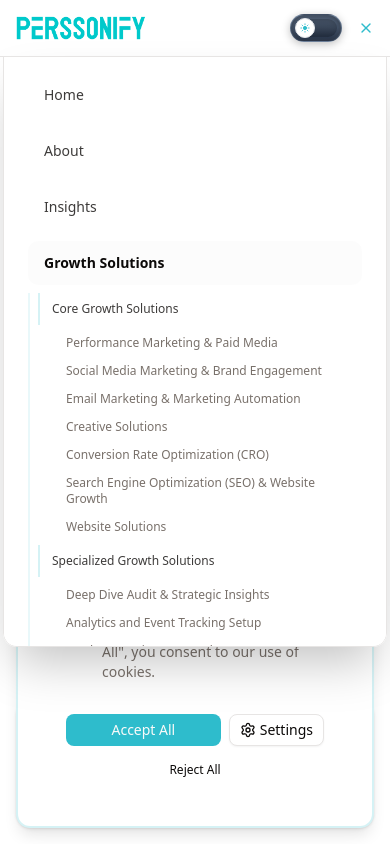
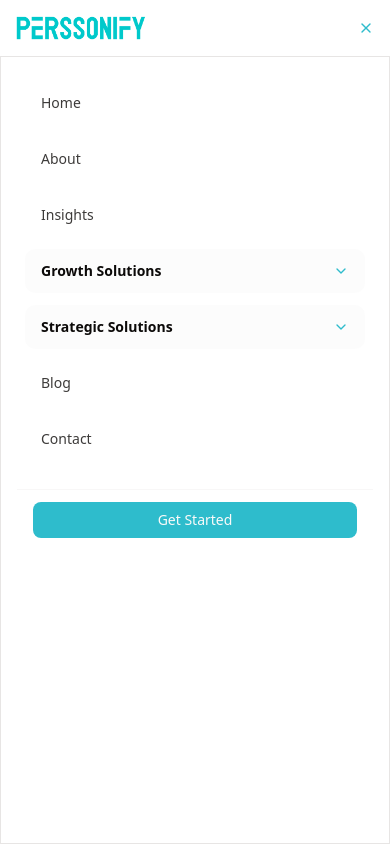
Before and after one commit to Perssonify/Perssonify-Web-Frontend, a Next.js app: page /contact in a window 390 px wide. Both pictures are taken after a click on the element 364 px from the left and 28 px from the top of the page. Shown: the top 844 px of the page. Built offline with nearby package versions, Linux system fonts and the light colour scheme.

Commit message:
Mobile menu added

```diff
--- a/src/common/layout/footer/index.tsx
+++ b/src/common/layout/footer/index.tsx
@@ -1,8 +1,8 @@
-import * as React from "react"
-import Link from "next/link"
-import { Button } from "@/components/ui/button"
-import { Input } from "@/components/ui/input"
-import { Send } from "lucide-react"
+import * as React from "react";
+import Link from "next/link";
+import { Button } from "@/components/ui/button";
+import { Input } from "@/components/ui/input";
+import { Send } from "lucide-react";
 import Image from "next/image";
 
 const Footer: React.FC = () => {
@@ -12,7 +12,7 @@ const Footer: React.FC = () => {
 
   const handleLogoClick = () => {
     setTimeout(() => {
-      window.scrollTo({ top: 0, left: 0, behavior: 'smooth' });
+      window.scrollTo({ top: 0, left: 0, behavior: "smooth" });
     }, 100);
   };
 
@@ -22,7 +22,7 @@ const Footer: React.FC = () => {
 
     setIsSubscribing(true);
     try {
-      await new Promise(resolve => setTimeout(resolve, 1000));
+      await new Promise((resolve) => setTimeout(resolve, 1000));
       alert("Thanks for subscribing! We'll be in touch soon.");
       setEmail("");
     } catch {
@@ -33,46 +33,73 @@ const Footer: React.FC = () => {
   };
 
   const navigation = [
-    { name: 'Home', href: '/' },
-    { name: 'About', href: '/about' },
-    { name: 'Insights', href: '/insights' },
-    { name: 'Blog', href: '/blog' },
-    { name: 'Contact', href: '/contact' },
+    { name: "Home", href: "/" },
+    { name: "About", href: "/about" },
+    { name: "Insights", href: "/insights" },
+    { name: "Blog", href: "/blog" },
+    { name: "Contact", href: "/contact" },
   ];
 
   const solutions = {
     coreGrowth: [
-      { name: 'Performance Marketing & Paid Media', href: '/performance-marketing' },
-      { name: 'Social Media Marketing & Brand Engagement', href: '/social-media-marketing' },
-      { name: 'Email Marketing & Marketing Automation', href: '/email-marketing' },
-      { name: 'Creative Solutions', href: '/creative-solutions' },
-      { name: 'Conversion Rate Optimization (CRO)', href: '/conversion-optimization' },
-      { name: 'SEO & Website Growth', href: '/seo-website-growth' },
-      { name: 'Website Solutions', href: '/website-solutions' },
+      {
+        name: "Performance Marketing & Paid Media",
+        href: "/performance-marketing",
+      },
+      {
+        name: "Social Media Marketing & Brand Engagement",
+        href: "/social-media-marketing",
+      },
+      {
+        name: "Email Marketing & Marketing Automation",
+        href: "/email-marketing",
+      },
+      { name: "Creative Solutions", href: "/creative-solutions" },
+      {
+        name: "Conversion Rate Optimization (CRO)",
+        href: "/conversion-optimization",
+      },
+      { name: "SEO & Website Growth", href: "/seo-website-growth" },
+      { name: "Website Solutions", href: "/website-solutions" },
     ],
     specializedGrowth: [
-      { name: 'Deep Dive Audit & Strategic Insights', href: '/audit-insights' },
-      { name: 'Analytics and Event Tracking Setup', href: '/analytics-tracking' },
-      { name: 'Lead Generation & Funnel Strategy', href: '/lead-generation' },
-      { name: 'Brand Architecture & Strategy', href: '/brand-strategy' },
-      { name: 'Content Strategy & Planning', href: '/content-strategy' },
-      { name: 'AI-Accelerated Content Production', href: '/ai-content' },
-      { name: 'Executive Personal Branding', href: '/executive-branding' },
+      { name: "Deep Dive Audit & Strategic Insights", href: "/audit-insights" },
+      {
+        name: "Analytics and Event Tracking Setup",
+        href: "/analytics-tracking",
+      },
+      { name: "Lead Generation & Funnel Strategy", href: "/lead-generation" },
+      { name: "Brand Architecture & Strategy", href: "/brand-strategy" },
+      { name: "Content Strategy & Planning", href: "/content-strategy" },
+      { name: "AI-Accelerated Content Production", href: "/ai-content" },
+      { name: "Executive Personal Branding", href: "/executive-branding" },
     ],
     coreStrategic: [
-      { name: 'Process & Workflow Automation', href: '/process-automation' },
-      { name: 'Digital Systems Enablement', href: '/digital-systems-enablement' },
-      { name: 'Custom Solution Engineering', href: '/custom-solution-engineering' },
-      { name: 'Enterprise Evolution & Strategic Transformation', href: '/enterprise-evolution' },
+      { name: "Process & Workflow Automation", href: "/process-automation" },
+      {
+        name: "Digital Systems Enablement",
+        href: "/digital-systems-enablement",
+      },
+      {
+        name: "Custom Solution Engineering",
+        href: "/custom-solution-engineering",
+      },
+      {
+        name: "Enterprise Evolution & Strategic Transformation",
+        href: "/enterprise-evolution",
+      },
     ],
     strategicByFunction: [
-      { name: 'Finance Operations', href: '/finance-operations' },
-      { name: 'Operations', href: '/operations' },
-      { name: 'Human Resources', href: '/human-resources' },
-      { name: 'Compliance & Governance', href: '/compliance-governance' },
-      { name: 'Cross-Functional Leadership', href: '/cross-functional-leadership' },
-      { name: 'Market Research', href: '/market-research' },
-      { name: 'Process Optimization', href: '/process-optimization' },
+      { name: "Finance Operations", href: "/finance-operations" },
+      { name: "Operations", href: "/operations" },
+      { name: "Human Resources", href: "/human-resources" },
+      { name: "Compliance & Governance", href: "/compliance-governance" },
+      {
+        name: "Cross-Functional Leadership",
+        href: "/cross-functional-leadership",
+      },
+      { name: "Market Research", href: "/market-research" },
+      { name: "Process Optimization", href: "/process-optimization" },
     ],
   };
 
@@ -80,7 +107,7 @@ const Footer: React.FC = () => {
     <footer className="border-t bg-background text-foreground">
       <div className="container mx-auto px-4 py-6">
         {/* Main Footer Content */}
-        <div className="grid gap-6 grid-cols-1 md:grid-cols-2 lg:grid-cols-5 max-w-6xl mx-auto pl-2 sm:pl-4">
+        <div className="grid gap-6 grid-cols-1 md:grid-cols-2 lg:grid-cols-5 max-w-6xl mx-auto px-0 sm:px-4">
           {/* Brand & Newsletter - Single column on large screens */}
           <div className="space-y-3">
             <button
@@ -94,11 +121,12 @@ const Footer: React.FC = () => {
                 width={96}
                 height={32}
                 className="h-8 w-auto"
-                style={{ width: 'auto' }}
+                style={{ width: "auto" }}
               />
             </button>
             <p className="text-xs text-muted-foreground leading-relaxed">
-              Empowering businesses with growth and strategic solutions worldwide.
+              Empowering businesses with growth and strategic solutions
+              worldwide.
             </p>
             <div className="space-y-2">
               <p className="text-xs font-medium">Join our newsletter</p>
@@ -125,7 +153,9 @@ const Footer: React.FC = () => {
 
           {/* Navigation */}
           <div className="space-y-3">
-            <h3 className="text-xs font-semibold uppercase tracking-wider text-primary">Company</h3>
+            <h3 className="text-xs font-semibold uppercase tracking-wider text-primary">
+              Company
+            </h3>
             <ul className="space-y-1">
               {navigation.map((item) => (
                 <li key={item.name}>
@@ -142,7 +172,9 @@ const Footer: React.FC = () => {
 
           {/* Core Growth Solutions */}
           <div className="space-y-3">
-            <h3 className="text-xs font-semibold uppercase tracking-wider text-primary">Growth Solutions</h3>
+            <h3 className="text-xs font-semibold uppercase tracking-wider text-primary">
+              Growth Solutions
+            </h3>
             <ul className="space-y-1">
               {solutions.coreGrowth.map((item) => (
                 <li key={item.name}>
@@ -159,7 +191,9 @@ const Footer: React.FC = () => {
 
           {/* Specialized Growth Solutions */}
           <div className="space-y-3">
-            <h3 className="text-xs font-semibold uppercase tracking-wider text-primary">Specialized Solutions</h3>
+            <h3 className="text-xs font-semibold uppercase tracking-wider text-primary">
+              Specialized Solutions
+            </h3>
             <ul className="space-y-1">
               {solutions.specializedGrowth.map((item) => (
                 <li key={item.name}>
@@ -176,10 +210,14 @@ const Footer: React.FC = () => {
 
           {/* Strategic Solutions Combined */}
           <div className="space-y-3">
-            <h3 className="text-xs font-semibold uppercase tracking-wider text-primary">Strategic Solutions</h3>
+            <h3 className="text-xs font-semibold uppercase tracking-wider text-primary">
+              Strategic Solutions
+            </h3>
             <div className="space-y-2">
               <div>
-                <p className="text-xs font-medium text-foreground/80 mb-1">Core</p>
+                <p className="text-xs font-medium text-foreground/80 mb-1">
+                  Core
+                </p>
                 <ul className="space-y-1">
                   {solutions.coreStrategic.map((item) => (
                     <li key={item.name}>
@@ -194,7 +232,9 @@ const Footer: React.FC = () => {
                 </ul>
               </div>
               <div>
-                <p className="text-xs font-medium text-foreground/80 mb-1">By Function</p>
+                <p className="text-xs font-medium text-foreground/80 mb-1">
+                  By Function
+                </p>
                 <ul className="space-y-1">
                   {solutions.strategicByFunction.map((item) => (
                     <li key={item.name}>
@@ -213,7 +253,7 @@ const Footer: React.FC = () => {
         </div>
 
         {/* Bottom Bar */}
-        <div className="mt-6 pt-4 border-t flex flex-col sm:flex-row sm:items-center sm:justify-between gap-3">
+        <div className="mt-6 pt-4 border-t flex flex-col sm:flex-row sm:items-center sm:justify-between gap-3 max-w-6xl mx-auto px-0 sm:px-4">
           <div className="flex flex-col sm:flex-row sm:items-center gap-3 text-xs text-muted-foreground">
             <span>contact@perssonify.com</span>
             <span className="hidden sm:inline">•</span>
--- a/src/common/layout/header/index.tsx
+++ b/src/common/layout/header/index.tsx
@@ -8,6 +8,7 @@ import { Button } from "@/components/ui/button";
 import { Switch } from "./switch";
 import { motion, AnimatePresence } from "motion/react";
 import { AnimatedUnderline } from "@/components/ui/animated-underline";
+import { MobileMenu } from "./mobileMenu";
 
 interface HeaderProps {
   isDarkMode: boolean;
@@ -367,78 +368,14 @@ const Header: React.FC<HeaderProps> = ({ isDarkMode, toggleDarkMode }) => {
               ) : (
                 <Menu className="w-4 h-4 text-primary" />
               )}
-              </div>
+            </div>
           </div>
         </div>
 
         {/* Mobile menu */}
         <AnimatePresence>
           {isMenuOpen && (
-            <motion.div
-              initial={{ opacity: 0, height: 0 }}
-              animate={{ opacity: 1, height: "auto" }}
-              exit={{ opacity: 0, height: 0 }}
-              transition={{ duration: 0.3 }}
-              className="lg:hidden fixed top-[56px] left-1/2 -translate-x-1/2 w-full max-w-sm border border-border bg-background max-h-[70vh] overflow-y-auto rounded-b-xl shadow-2xl z-[100] flex flex-col px-4"
-            >
-              <div className="py-4 space-y-3 flex flex-col">
-                {navigation.map((item) => (
-                  <div key={item.name} className="flex flex-col">
-                    {item.hasDropdown ? (
-                      <div className="space-y-2">
-                        <Link
-                          href={item.href}
-                          onClick={() => setIsMenuOpen(false)}
-                          className="block px-4 py-3 text-sm font-semibold transition-colors hover:text-primary text-foreground bg-muted/30 rounded-lg mx-2"
-                        >
-                          {item.name}
-                        </Link>
-                        <div className="border-l-2 border-primary/10 ml-2 pl-2">
-                          {item.sections?.map((section) => (
-                            <div key={section.title} className="space-y-1 mt-1">
-                              <Link
-                                href={section.href}
-                                onClick={() => setIsMenuOpen(false)}
-                                className="block px-3 py-2 text-xs font-medium text-foreground/80 hover:text-primary transition-colors border-l-2 border-primary/20"
-                              >
-                                {section.title}
-                              </Link>
-                              <div className="flex flex-col ml-2">
-                                {section.items?.map((subItem) => (
-                                  <Link
-                                    key={subItem.name}
-                                    href={subItem.href}
-                                    onClick={() => setIsMenuOpen(false)}
-                                    className="block px-5 py-1.5 text-xs text-muted-foreground hover:text-primary transition-colors hover:bg-muted/30 rounded"
-                                  >
-                                    {subItem.name}
-                                  </Link>
-                                ))}
-                              </div>
-                            </div>
-                          ))}
-                        </div>
-                      </div>
-                    ) : (
-                      <Link
-                        href={item.href}
-                        onClick={() => setIsMenuOpen(false)}
-                        className="block px-4 py-3 text-sm font-medium transition-colors hover:text-primary text-foreground/80 hover:bg-muted/30 rounded-lg mx-2"
-                      >
-                        {item.name}
-                      </Link>
-                    )}
-                  </div>
-                ))}
-                <div className="px-4 py-3 border-t border-border/30 mt-4">
-                  <Button asChild className="w-full">
-                    <Link href="/contact" onClick={() => setIsMenuOpen(false)}>
-                      Get Started
-                    </Link>
-                  </Button>
-                </div>
-              </div>
-            </motion.div>
+            <MobileMenu setIsMenuOpen={setIsMenuOpen} navigation={navigation} />
           )}
         </AnimatePresence>
       </div>
--- /dev/null
+++ b/src/common/layout/header/mobileMenu/index.tsx
@@ -0,0 +1,71 @@
+"use client";
+
+import React from "react";
+import Link from "next/link";
+import { Button } from "@/components/ui/button";
+import { motion } from "motion/react";
+import { X } from "lucide-react";
+import { MainDropdown } from "./mainDropdown";
+
+interface HeaderProps {
+  setIsMenuOpen: (isOpen: boolean) => void;
+  navigation: any[];
+}
+
+export const MobileMenu: React.FC<HeaderProps> = ({
+  setIsMenuOpen,
+  navigation,
+}) => {
+  return (
+    <motion.div
+      initial={{ opacity: 0, height: 0 }}
+      animate={{ opacity: 1, height: "100dvh" }}
+      exit={{ opacity: 0, height: 0 }}
+      transition={{ duration: 0.3 }}
+      className="lg:hidden fixed top-0 left-0 w-full border bg-background overflow-y-auto z-[100] flex flex-col px-4"
+    >
+      <div className="flex items-center justify-between py-4 fixed top-0 left-0 w-full bg-background border-b px-4">
+        <Link
+          href="/"
+          className="flex items-center cursor-pointer hover:opacity-80 transition-opacity flex-shrink-0"
+          aria-label="Navigate to home page"
+        >
+          {/* eslint-disable-next-line @next/next/no-img-element */}
+          <img
+            src="/Logo-Teal.png"
+            alt="Perssonify Logo"
+            className="object-contain h-6 w-16 sm:h-8 sm:w-24"
+            style={{ width: "auto" }}
+          />
+        </Link>
+        <div onClick={() => setIsMenuOpen(false)} className="p-1 ml-1 pr-0">
+          <X className="w-4 h-4 text-primary" />
+        </div>
+      </div>
+      <div className="py-4 space-y-3 flex flex-col mt-16">
+        {navigation.map((item: any) => (
+          <div key={item.name} className="flex flex-col">
+            {item.hasDropdown ? (
+              <MainDropdown item={item} />
+            ) : (
+              <Link
+                href={item.href}
+                onClick={() => setIsMenuOpen(false)}
+                className="block px-4 py-3 text-sm font-medium transition-colors hover:text-primary text-foreground/80 hover:bg-muted/30 rounded-lg mx-2"
+              >
+                {item.name}
+              </Link>
+            )}
+          </div>
+        ))}
+        <div className="px-4 py-3 border-t border-border/30 mt-4">
+          <Button asChild className="w-full">
+            <Link href="/contact" onClick={() => setIsMenuOpen(false)}>
+              Get Started
+            </Link>
+          </Button>
+        </div>
+      </div>
+    </motion.div>
+  );
+};
--- /dev/null
+++ b/src/common/layout/header/mobileMenu/mainDropdown/index.tsx
@@ -0,0 +1,58 @@
+"use client";
+
+import React from "react";
+import Link from "next/link";
+import { ChevronDown } from "lucide-react";
+import { AnimatePresence, motion } from "framer-motion";
+import { SubDropdown } from "./subDropdown";
+
+interface HeaderProps {
+  item: {
+    name: string;
+    href: string;
+    sections?: {
+      title: string;
+      href: string;
+      items?: { name: string; href: string }[];
+    }[];
+  };
+}
+
+export const MainDropdown: React.FC<HeaderProps> = ({ item }) => {
+  const [isMenuOpen, setIsMenuOpen] = React.useState(false);
+
+  return (
+    <div className="space-y-2 px-4 py-3 text-sm font-semibold transition-colors hover:text-primary text-foreground bg-muted/30 rounded-lg mx-2">
+      <Link
+        href={item.href}
+        onClick={(e) => {
+          e.preventDefault();
+          setIsMenuOpen((open) => !open);
+        }}
+        className=" flex items-center justify-between"
+      >
+        {item.name}
+        <ChevronDown
+          className="w-4 h-4 text-primary transition-transform duration-200"
+          style={{ transform: isMenuOpen ? "rotate(180deg)" : "rotate(0deg)" }}
+        />
+      </Link>
+      <AnimatePresence initial={false}>
+        {isMenuOpen && (
+          <motion.div
+            className="px-0"
+            initial={{ height: 0, opacity: 0 }}
+            animate={{ height: "auto", opacity: 1 }}
+            exit={{ height: 0, opacity: 0 }}
+            transition={{ duration: 0.25, ease: "easeInOut" }}
+            style={{ overflow: "hidden" }}
+          >
+            {item.sections?.map((section: any) => (
+              <SubDropdown key={section.title} section={section} />
+            ))}
+          </motion.div>
+        )}
+      </AnimatePresence>
+    </div>
+  );
+};
--- /dev/null
+++ b/src/common/layout/header/mobileMenu/mainDropdown/subDropdown/index.tsx
@@ -0,0 +1,58 @@
+"use client";
+
+import React from "react";
+import Link from "next/link";
+import { ChevronDown } from "lucide-react";
+import { AnimatePresence, motion } from "framer-motion";
+
+interface HeaderProps {
+  section: {
+    title: string;
+    href: string;
+    items?: { name: string; href: string }[];
+  };
+}
+
+export const SubDropdown: React.FC<HeaderProps> = ({ section }) => {
+  const [isMenuOpen, setIsMenuOpen] = React.useState(false);
+
+  return (
+    <div key={section.title} className="space-y-1 mt-1">
+      <Link
+        href={section.href}
+        onClick={() => {
+          setIsMenuOpen((open) => !open);
+        }}
+        className="px-3 py-2 text-xs font-medium text-foreground/80 hover:text-primary transition-colors border-l-2 border-primary/20 flex items-center justify-between"
+      >
+        {section.title}
+        <ChevronDown
+          className="w-4 h-4 text-primary transition-transform duration-200"
+          style={{ transform: isMenuOpen ? "rotate(180deg)" : "rotate(0deg)" }}
+        />
+      </Link>
+      <AnimatePresence initial={false}>
+        {isMenuOpen && (
+          <motion.div
+            className="px-0"
+            initial={{ height: 0, opacity: 0 }}
+            animate={{ height: "auto", opacity: 1 }}
+            exit={{ height: 0, opacity: 0 }}
+            transition={{ duration: 0.25, ease: "easeInOut" }}
+            style={{ overflow: "hidden" }}
+          >
+            {section.items?.map((subItem) => (
+              <Link
+                key={subItem.name}
+                href={subItem.href}
+                className="block px-4 py-1.5 text-xs text-muted-foreground hover:text-primary transition-colors hover:bg-muted/30 rounded"
+              >
+                {subItem.name}
+              </Link>
+            ))}
+          </motion.div>
+        )}
+      </AnimatePresence>
+    </div>
+  );
+};
```
